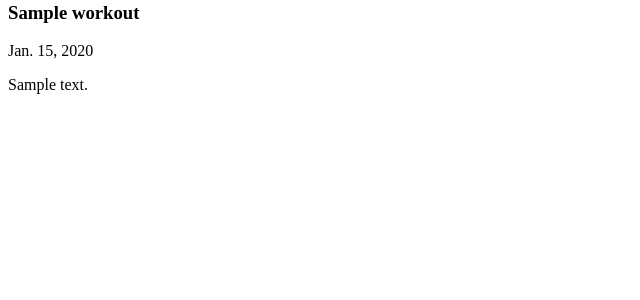
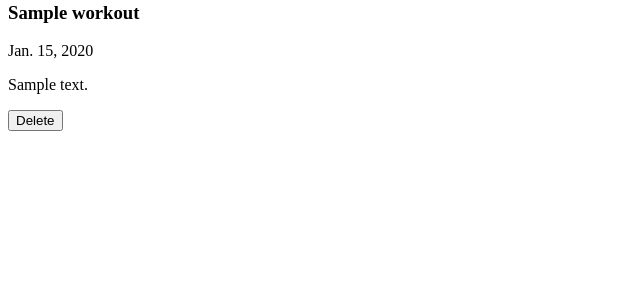
Before and after one commit to TakumaKira/fitness_workout_tracker, a Django app: page /workouts/ in a window 1280 px wide. Shown: the part 128-428 px from the top of the page, without its empty margins (0-640 px from the left). Run offline with Django 5.2, Linux system fonts and the light colour scheme; a user stored in the database is signed in; tables that the repository leaves empty hold one stand-in row (values such as "Sample post").

Commit message:
[dev]: Add ability to delete workout

```diff
--- a/workouts/templates/workouts/workout_list.html
+++ b/workouts/templates/workouts/workout_list.html
@@ -24,6 +24,12 @@
                     {% if workout.description %}
                         <p class="description">{{ workout.description }}</p>
                     {% endif %}
+                    <div class="workout-actions">
+                        <form method="post" action="{% url 'workout_delete' workout.pk %}" style="display: inline;">
+                            {% csrf_token %}
+                            <button type="submit" class="btn btn-danger" onclick="return confirm('Are you sure you want to delete this workout?')">Delete</button>
+                        </form>
+                    </div>
                 </div>
             {% endfor %}
         </div>
--- a/workouts/urls.py
+++ b/workouts/urls.py
@@ -5,4 +5,5 @@ urlpatterns = [
     path('', views.home, name='home'),
     path('workouts/', views.workout_list, name='workout_list'),
     path('workouts/create/', views.workout_create, name='workout_create'),
+    path('workouts/<int:pk>/delete/', views.workout_delete, name='workout_delete'),
 ]
--- a/workouts/views.py
+++ b/workouts/views.py
@@ -28,3 +28,12 @@ def workout_create(request):
     else:
         form = WorkoutForm()
     return render(request, 'workouts/workout_form.html', {'form': form, 'title': 'Create Workout'})
+
+@login_required
+def workout_delete(request, pk):
+    workout = get_object_or_404(Workout, pk=pk, user=request.user)
+    if request.method == 'POST':
+        workout.delete()
+        messages.success(request, 'Workout deleted successfully!')
+        return redirect('workout_list')
+    return render(request, 'workouts/workout_confirm_delete.html', {'workout': workout})
```
